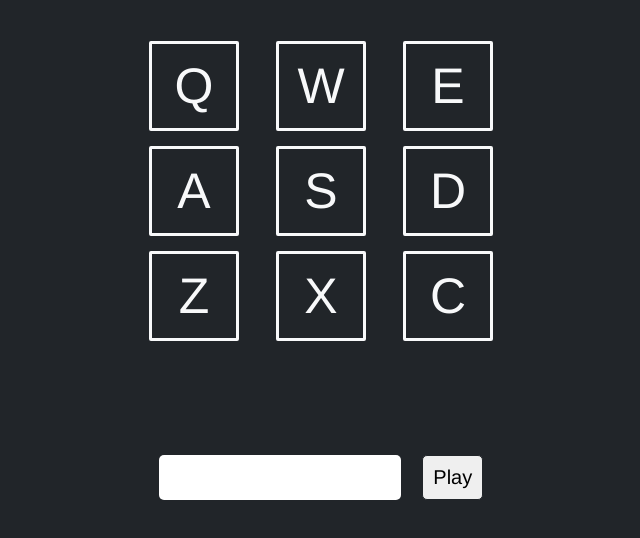
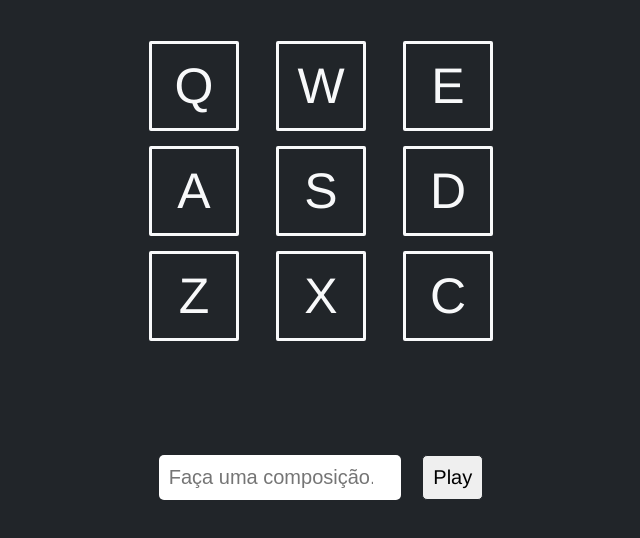
Before and after one commit to marcosfrancomarinho/bateria, a website: page index.html in a window 1280 px wide. Shown: the part 158-696 px from the top of the page, without its empty margins (319-959 px from the left). Drawn offline with Linux system fonts and the light colour scheme.

Commit message:
Update index.html

```diff
--- a/index.html
+++ b/index.html
@@ -55,7 +55,7 @@
             </audio>
         </section>
         <section class="play">
-            <input type="search" name="music" id="music">
+            <input type="search" name="music" id="music" placeholder="Faça uma composição..">
             <button>Play</button>
         </section>
     </main>
```
